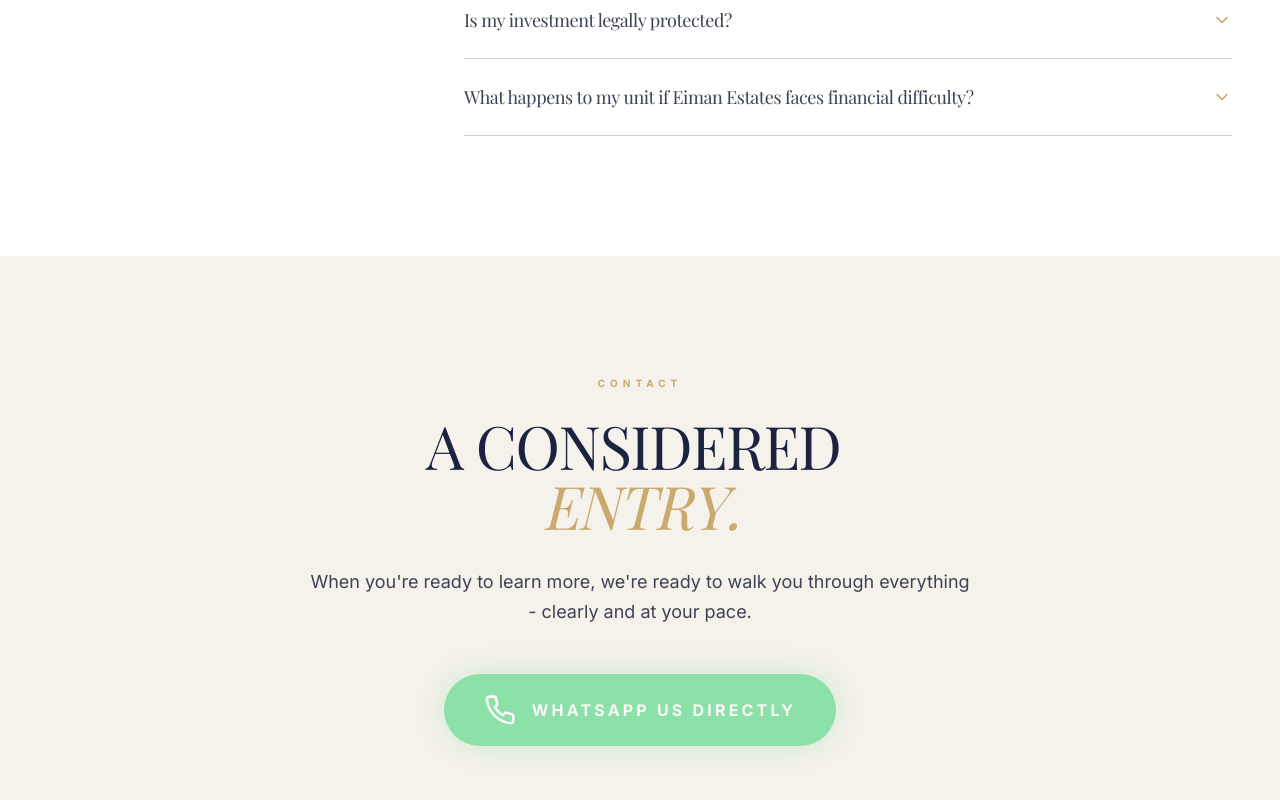
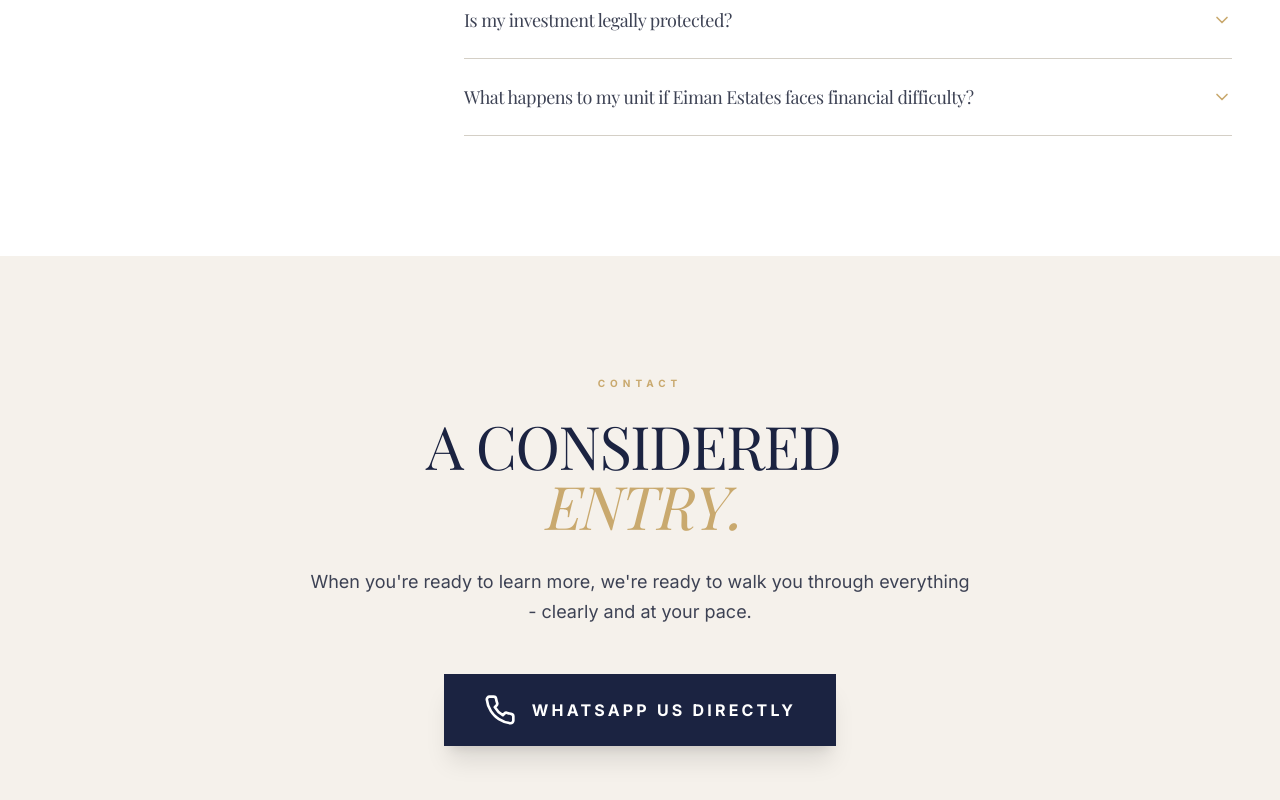
Before and after one commit to hossainsadril12-bot/Eman-State, a React (Vite) app: page / in a window 1280 px wide. Shown: the part 11186-11986 px from the top of the page. Built offline with nearby package versions, Linux system fonts and the light colour scheme; a web font is replaced by a local one.

Commit message:
Redesign WhatsApp button to square navy/gold style

```diff
--- a/src/App.tsx
+++ b/src/App.tsx
@@ -1115,7 +1115,7 @@ export default function App() {
               <div className="pt-4 pb-8 flex justify-center">
                 <a
                   href="#"
-                  className="bg-[#25D366] text-white px-10 py-5 rounded-full shadow-[0_0_30px_rgba(37,211,102,0.4)] hover:shadow-[0_0_50px_rgba(37,211,102,0.6)] hover:scale-105 transition-all duration-500 flex items-center gap-4 animate-pulse inline-flex"
+                  className="bg-estate-navy text-white px-10 py-5 rounded-none hover:bg-warm-gold hover:text-estate-navy transition-all duration-500 flex items-center gap-4 inline-flex group shadow-xl hover:shadow-2xl"
                 >
                   <svg
                     viewBox="0 0 24 24"
```
